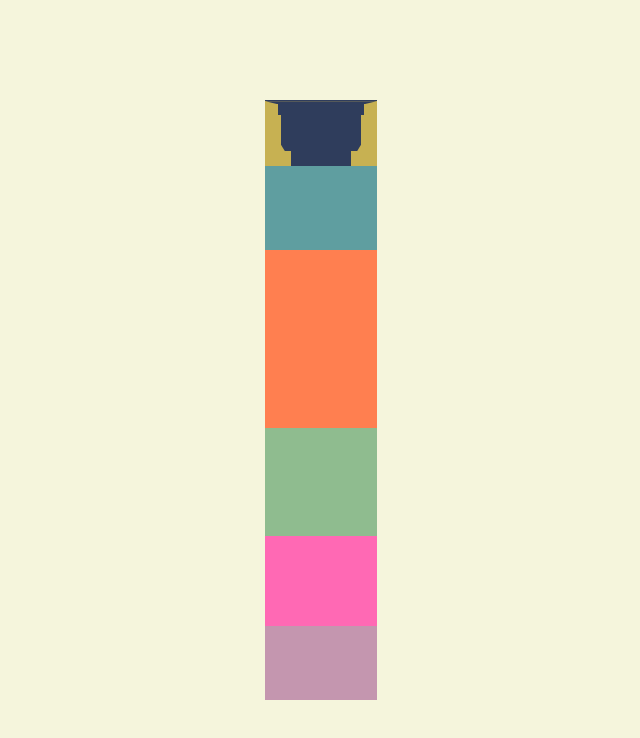
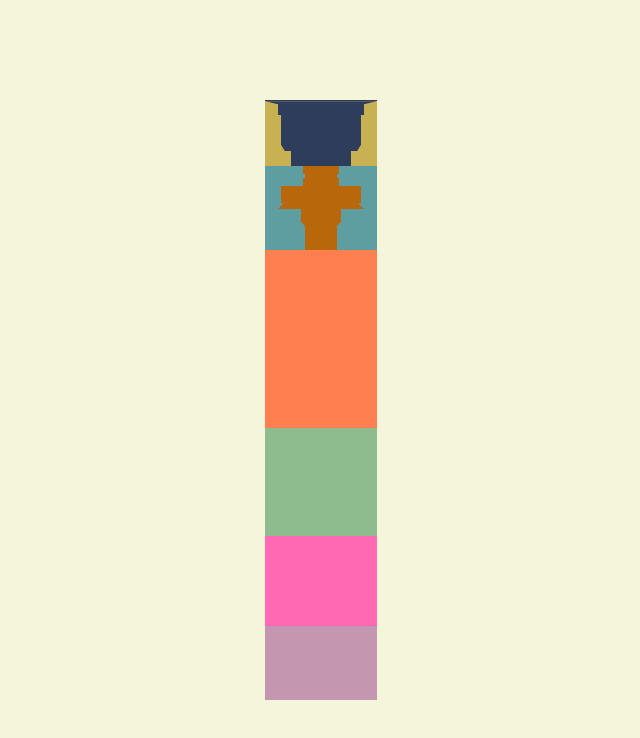
Before and after one commit to fedev95/Star-Wars-Lightsabers, an Astro site: page /kenobi in a window 1280 px wide. Shown: the whole page, without its empty margins (319-959 px from the left). Built offline with nearby package versions, Linux system fonts and the light colour scheme; Astro itself is replaced by a stand-in of ours.

Commit message:
kenobi neck shapes

```diff
--- a/src/components/kenobi/KenobiNeck.astro
+++ b/src/components/kenobi/KenobiNeck.astro
@@ -1,9 +1,81 @@
-<section></section>
+<section>
+  <div class="div1">
+    <div></div>
+    <div></div>
+    <div></div>
+  </div>
+  <div class="div2"></div>
+  <div class="div3"></div>
+  <div class="div4"></div>
+  <div class="div5"></div>
+  <div class="div6"></div>
+</section>
 
 <style>
   section {
+    display: flex;
+    flex-direction: column;
+    align-items: center;
     width: 100%;
     height: 13.93%;
     background-color: cadetblue;
   }
+
+  .div1 {
+    width: 32.08%;
+    height: 23.08%;
+    display: flex;
+    flex-direction: column;
+    align-items: center;
+  }
+
+  .div2 {
+    width: 71.7%;
+    height: 20.51%;
+    background-color: rgb(184, 103, 11);
+  }
+
+  .div3 {
+    width: 77.36%;
+    height: 7.69%;
+    background-color: rgb(184, 103, 11);
+    clip-path: polygon(7% 0, 93% 0, 100% 100%, 0 100%);
+  }
+
+  .div4 {
+    width: 35.85%;
+    height: 15.38%;
+    background-color: rgb(184, 103, 11);
+  }
+
+  .div5 {
+    width: 35.85%;
+    height: 5.13%;
+    background-color: rgb(184, 103, 11);
+    clip-path: polygon(0 0, 100% 0, 89.5% 100%, 10.5% 100%);
+  }
+
+  .div6 {
+    width: 28.3%;
+    height: 28.21%;
+    background-color: rgb(184, 103, 11);
+  }
+
+  .div1 div:nth-child(1) {
+    width: 100%;
+    height: 38.89%;
+    background-color: rgb(184, 103, 11);
+  }
+
+  .div1 div:nth-child(2) {
+    width: 88.24%;
+    height: 22.22%;
+    background-color: rgb(184, 103, 11);
+  }
+
+  .div1 div:nth-child(3) {
+    width: 100%;
+    height: 38.89%;
+    background-color: rgb(184, 103, 11);
+  }
 </style>
```
